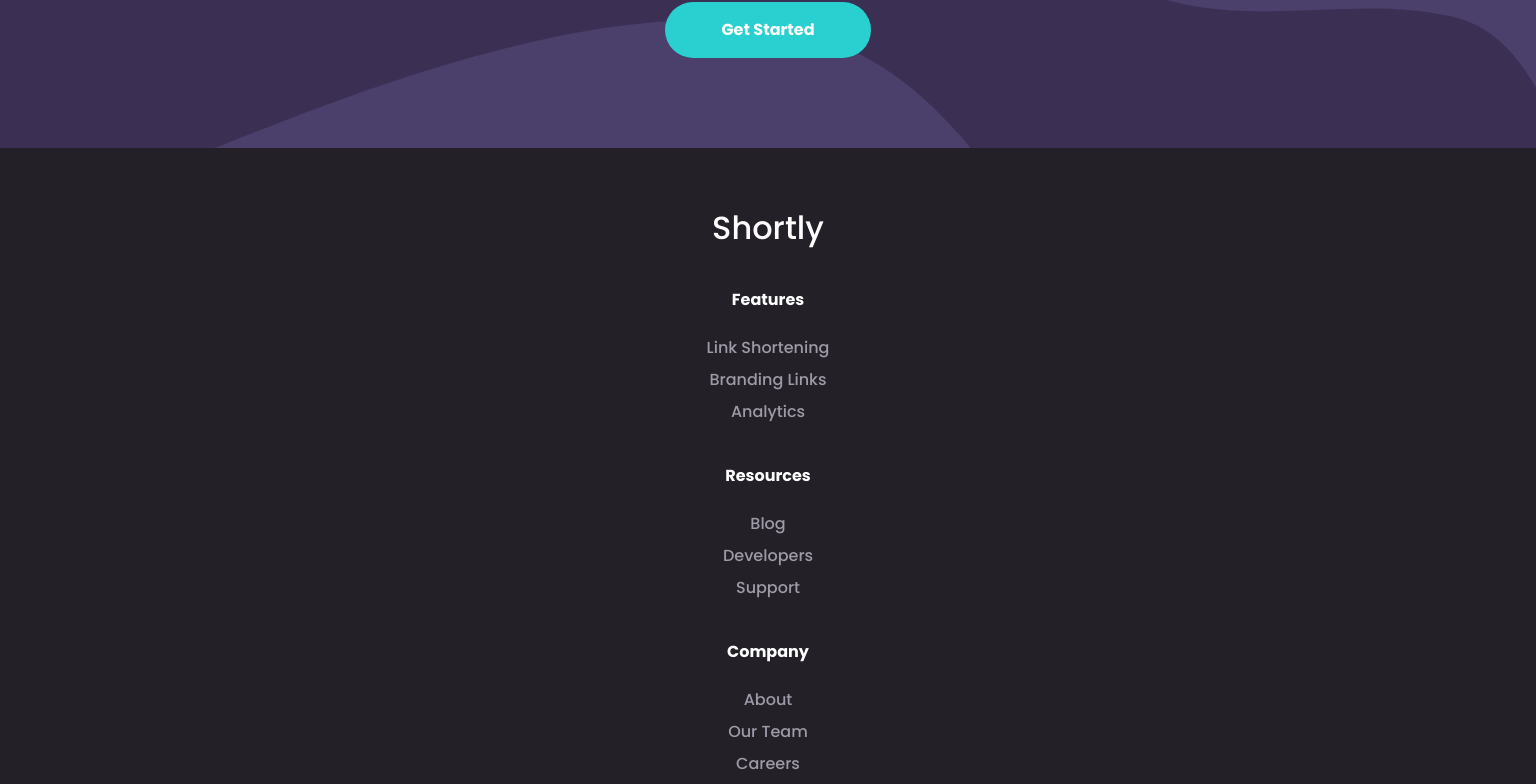
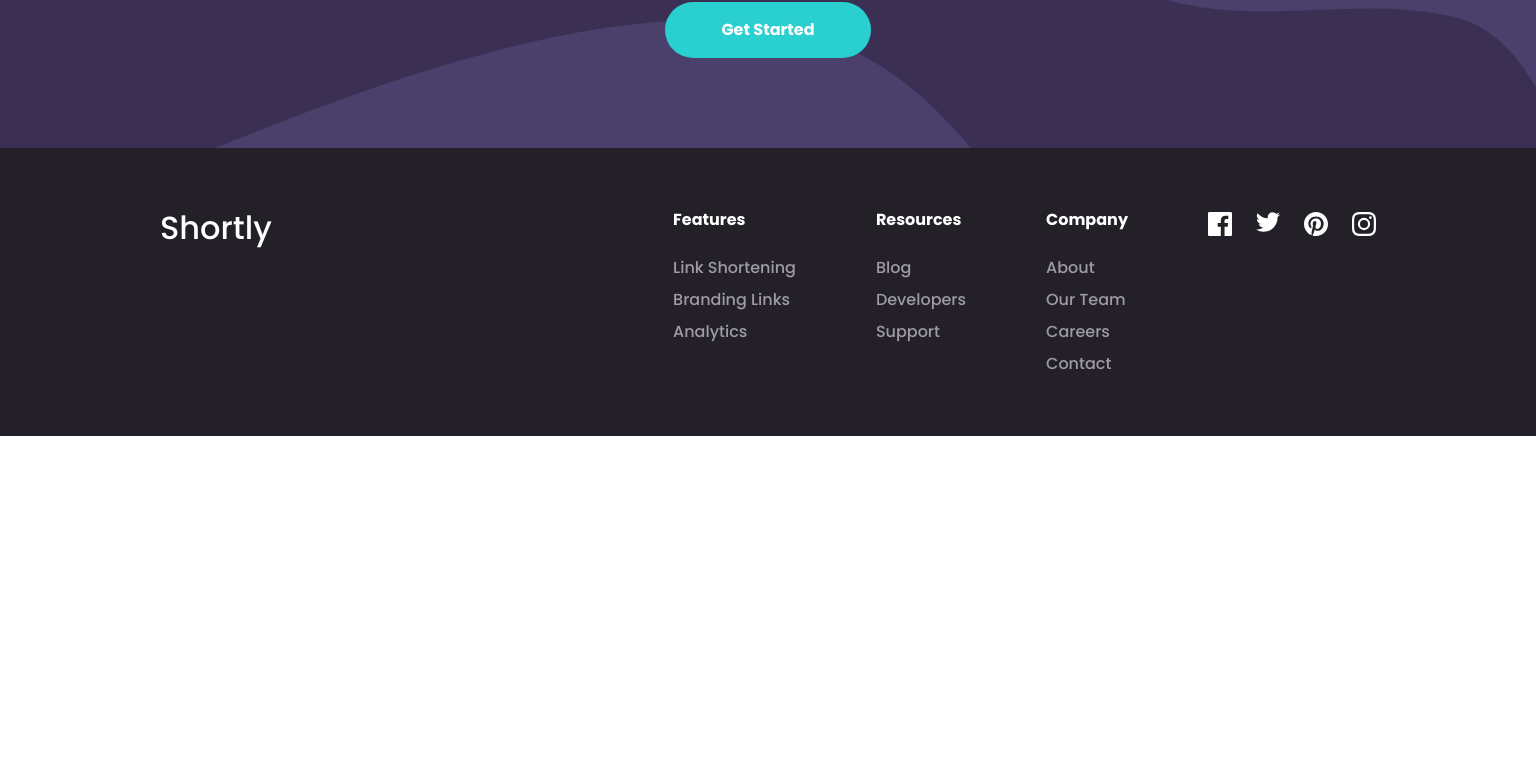
Before and after one commit to Vyonyx/URLShorteningAPI-feMentor-Vue, a Vue app: page / in a window 1536 px wide. Shown: the part 1790-2574 px from the top of the page. After the commit the page ends 2226 px from the top, so only its background shows below. Built offline with nearby package versions, Linux system fonts and the light colour scheme.

Commit message:
add mobile view styling for Footer component

```diff
--- a/src/components/Footer.vue
+++ b/src/components/Footer.vue
@@ -81,4 +81,27 @@ import Container from './Container.vue'
     gap: 1.5rem;
   }
 }
+
+@media (min-width: 1440px) {
+  .container {
+    flex-direction: row;
+    justify-content: end;
+    align-items: start;
+    gap: 5rem;
+  }
+
+  .footer-title {
+    flex-grow: 1;
+  }
+
+  .links-section {
+    display: flex;
+    flex-direction: column;
+    align-items: start;
+  }
+
+  .footer-links li {
+    align-self: start;
+  }
+}
 </style>
```
